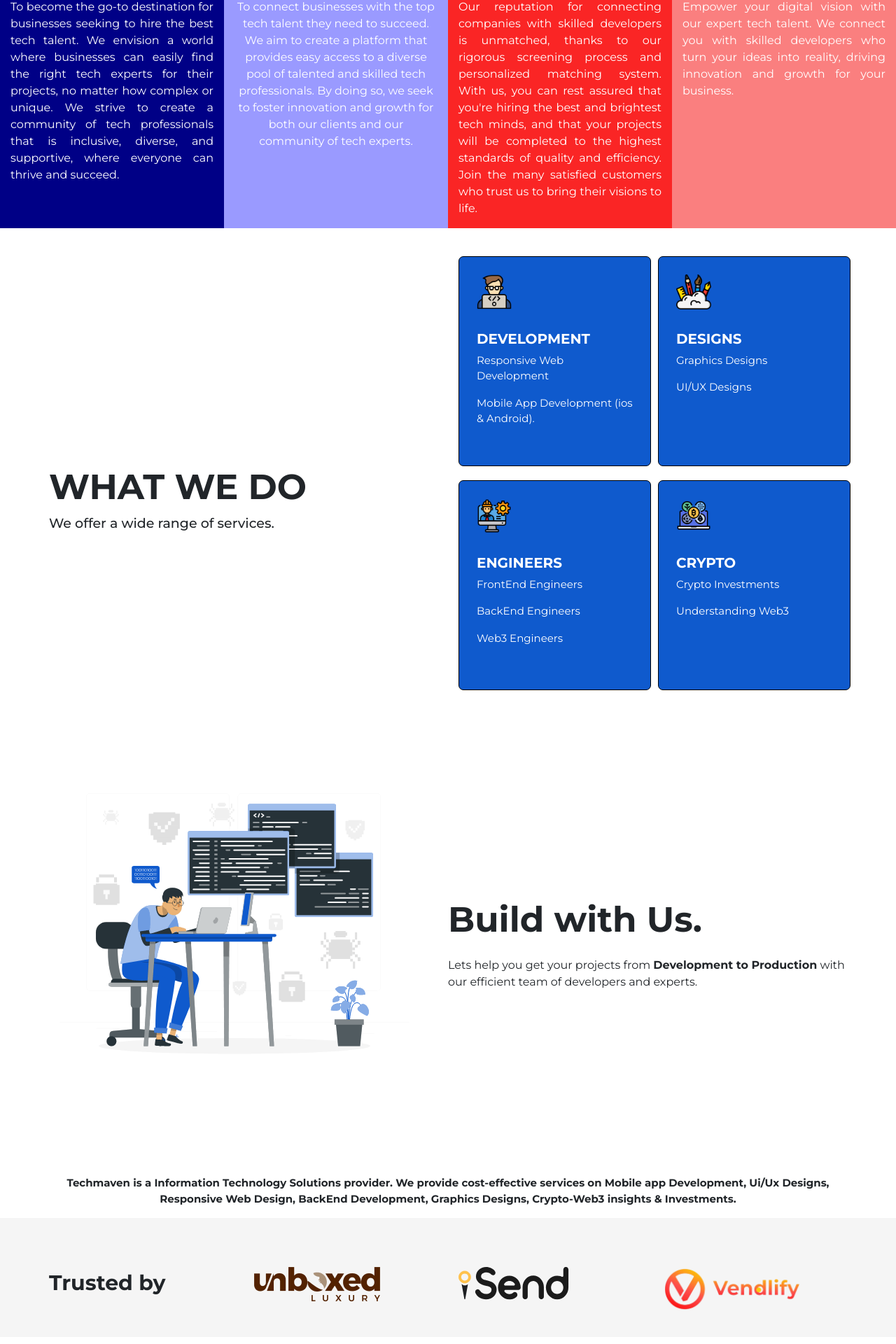
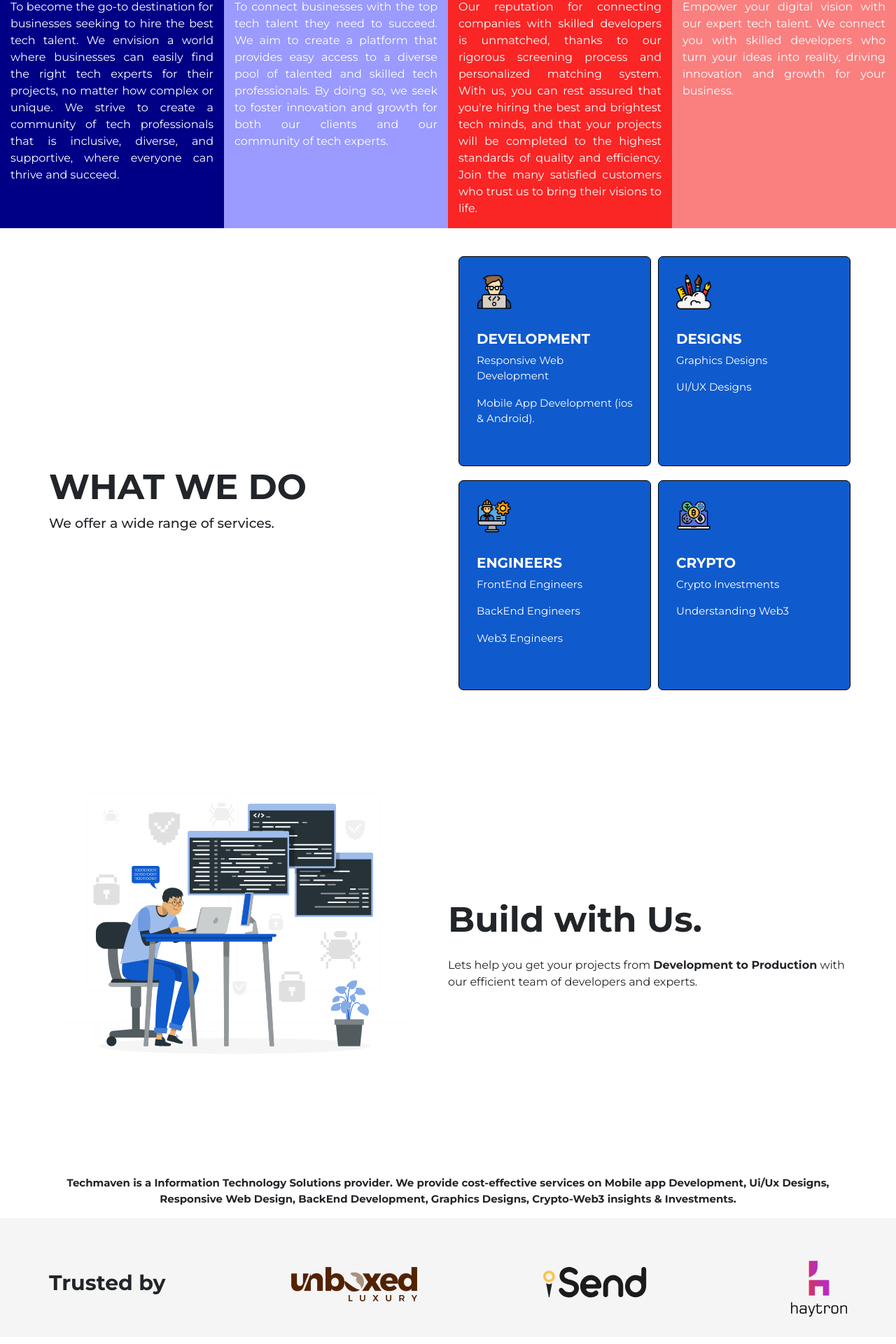
Before and after one commit to Gizzhy/techmaven, a React (Create React App) app: page /Body in a window 1280 px wide. Shown: the part 642-2562 px from the top of the page at 70% size. Built offline with nearby package versions, Linux system fonts and the light colour scheme.

Commit message:
responsive styling

```diff
--- a/src/pages/Body.js
+++ b/src/pages/Body.js
@@ -1,21 +1,20 @@
-import "../pages/body.css"
-import {Typewriter} from 'react-simple-typewriter'
+import "../pages/body.css";
+import { Typewriter } from "react-simple-typewriter";
 // import { useState, useEffect } from "react"
-import employ from "../assets/images/employ.png"
-import typing from "../assets/images/typing.gif"
+import employ from "../assets/images/employ.png";
+import typing from "../assets/images/typing.gif";
 // import creativity from "../assets/images/creativity.png"
-// import cryptocurrency from "../assets/images/cryptocurrency.png"
-import unboxed from "../assets/images/unboxed.png"
-import iSend from "../assets/images/iSend.svg"
-import vendlify from "../assets/images/vendlify.png"
-import coding from "../assets/images/coding.png"
-import creativity from "../assets/images/creativity.png"
-import cryptocurrency from "../assets/images/cryptocurrency.png"
-import engineer from "../assets/images/engineer.png"
+import haytron from "../assets/images/haytron.png"
+import unboxed from "../assets/images/unboxed.png";
+import iSend from "../assets/images/iSend.svg";
+import vendlify from "../assets/images/vendlify.png";
+import coding from "../assets/images/coding.png";
+import creativity from "../assets/images/creativity.png";
+import cryptocurrency from "../assets/images/cryptocurrency.png";
+import engineer from "../assets/images/engineer.png";
 // import  wedo from "./data/wedo.js"
 // import { useState } from "react"
 // import { Link } from "react-router-dom";
-
 
 const Body = () => {
   return (
@@ -26,17 +25,20 @@ const Body = () => {
             <div className="col-sm-6 headoo">
               <div className="head-w1">
                 <Typewriter
-            words={['TECH MAVEN']}
+                  words={["TECH MAVEN"]}
                   loop={1}
                   cursor
-            cursorStyle='|'
+                  cursorStyle="|"
                   typeSpeed={60}
                   deleteSpeed={50}
                   delaySpeed={1000}
                 />
               </div>
               <p className="head-w2">
-                Join thousands of satisfied customers who trust our company to help them find the best tech talent for their projects. We connect businesses with top-notch developers who are not only highly skilled but also reliable and trustworthy.
+                Join thousands of satisfied customers who trust our company to
+                help them find the best tech talent for their projects. We
+                connect businesses with top-notch developers who are not only
+                highly skilled but also reliable and trustworthy.
               </p>
             </div>
             <div className="col-sm-6">
@@ -46,47 +48,57 @@ const Body = () => {
         </div>
       </div>
 
-
       <div className="">
         <div className="container-fluid">
           <div className="row">
             <div className="col-lg-3 vis">
-                <p className="vis-w">
-                Vision
-                </p><br/>
+              <p className="vis-w">Vision</p>
+              <br />
               <p className="vis-w2">
-                To become the go-to destination for businesses seeking to hire the best tech talent. We envision a world where businesses can easily find the right tech experts for their projects, no matter how complex or unique. We strive to create a community of tech professionals that is inclusive, diverse, and supportive, where everyone can thrive and succeed.
+                To become the go-to destination for businesses seeking to hire
+                the best tech talent. We envision a world where businesses can
+                easily find the right tech experts for their projects, no matter
+                how complex or unique. We strive to create a community of tech
+                professionals that is inclusive, diverse, and supportive, where
+                everyone can thrive and succeed.
               </p>
             </div>
             <div className="col-lg-3 mis">
-                    <p className="vis-w">
-                    Mission
-                </p><br/>
-                <p className="visw-2">
-                To connect businesses with the top tech talent they need to succeed. We aim to create a platform that provides easy access to a diverse pool of talented and skilled tech professionals. By doing so, we seek to foster innovation and growth for both our clients and our community of tech experts.
+              <p className="vis-w">Mission</p>
+              <br />
+              <p className="vis-w2">
+                To connect businesses with the top tech talent they need to
+                succeed. We aim to create a platform that provides easy access
+                to a diverse pool of talented and skilled tech professionals. By
+                doing so, we seek to foster innovation and growth for both our
+                clients and our community of tech experts.
               </p>
             </div>
             <div className="col-lg-3 rep">
-                    <p className="vis-w">
-                    Reputation
-                </p><br/>
+              <p className="vis-w">Reputation</p>
+              <br />
               <p className="vis-w2">
-                Our reputation for connecting companies with skilled developers is unmatched, thanks to our rigorous screening process and personalized matching system. With us, you can rest assured that you're hiring the best and brightest tech minds, and that your projects will be completed to the highest standards of quality and efficiency. Join the many satisfied customers who trust us to bring their visions to life.
+                Our reputation for connecting companies with skilled developers
+                is unmatched, thanks to our rigorous screening process and
+                personalized matching system. With us, you can rest assured that
+                you're hiring the best and brightest tech minds, and that your
+                projects will be completed to the highest standards of quality
+                and efficiency. Join the many satisfied customers who trust us
+                to bring their visions to life.
               </p>
             </div>
             <div className="col-lg-3 his">
-                    <p className="vis-w">
-                    Value
-                </p><br/>
+              <p className="vis-w">Value</p>
+              <br />
               <p className="vis-w2">
-                Empower your digital vision with our expert tech talent. We connect you with skilled developers who turn your ideas into reality, driving innovation and growth for your business.
+                Empower your digital vision with our expert tech talent. We
+                connect you with skilled developers who turn your ideas into
+                reality, driving innovation and growth for your business.
               </p>
             </div>
           </div>
         </div>
       </div>
-
-
 
       {/* four boxes section */}
 
@@ -98,20 +110,25 @@ const Body = () => {
               <p className="fourboxes3">We offer a wide range of services.</p>
             </div>
             <div class="col-md-6 areas-things">
-
               <div class="row">
                 <div class="col-md-6">
                   <div className="container fourboxes-container">
-                  <img  className="fourboxes-img" src={coding} alt="coding"/>
+                    <img className="fourboxes-img" src={coding} alt="coding" />
                     <h5 className="fourboxes4">DEVELOPMENT</h5>
                     <p className="fourboxes5">Responsive Web Development</p>
-                  <p className="fourboxes5">Mobile App Development (ios & Android).</p>
+                    <p className="fourboxes5">
+                      Mobile App Development (ios & Android).
+                    </p>
                   </div>
                 </div>
 
                 <div class="col-md-6">
                   <div className="container fourboxes-container">
-                  <img  className="fourboxes-img" src={creativity} alt="coding"/>
+                    <img
+                      className="fourboxes-img"
+                      src={creativity}
+                      alt="coding"
+                    />
                     <h5 className="fourboxes4">DESIGNS</h5>
                     <p className="fourboxes5">Graphics Designs</p>
                     <p className="fourboxes5">UI/UX Designs</p>
@@ -121,7 +138,11 @@ const Body = () => {
               <div class="row">
                 <div class="col-md-6">
                   <div className="container fourboxes-container">
-                  <img  className="fourboxes-img" src={engineer} alt="coding"/>
+                    <img
+                      className="fourboxes-img"
+                      src={engineer}
+                      alt="coding"
+                    />
                     <h5 className="fourboxes4">ENGINEERS</h5>
                     <p className="fourboxes5">FrontEnd Engineers</p>
                     <p className="fourboxes5">BackEnd Engineers</p>
@@ -131,7 +152,11 @@ const Body = () => {
 
                 <div class="col-md-6">
                   <div className="container fourboxes-container">
-                  <img  className="fourboxes-img" src={cryptocurrency} alt="coding"/>
+                    <img
+                      className="fourboxes-img"
+                      src={cryptocurrency}
+                      alt="coding"
+                    />
                     <h5 className="fourboxes4">CRYPTO</h5>
                     <p className="fourboxes5">Crypto Investments</p>
                     <p className="fourboxes5">Understanding Web3</p>
@@ -149,24 +174,24 @@ const Body = () => {
             <img className="img-fluid" src={typing} alt="typing" />
           </div>
           <div className="col-sm-6 typing-a">
-                        <p className="typing-b1">
-                        Build with Us.
-                        </p>
+            <p className="typing-b1">Build with Us.</p>
             <p className="typing-b2">
-                        Lets help you get your projects from <strong>Development to Production</strong> with our efficient team of developers and experts.
+              Lets help you get your projects from{" "}
+<strong>Development to Production</strong> with our efficient team
+              of developers and experts.
             </p>
           </div>
         </div>
       </div>
 
-
-
-
       <div className="container">
         <div className="row">
           <div className="col-12">
             <p className="body-3">
-                    Techmaven is a Information Technology Solutions provider. We provide cost-effective services on Mobile app Development, Ui/Ux Designs, Responsive Web Design, BackEnd Development, Graphics Designs, Crypto-Web3 insights & Investments.
+              Techmaven is a Information Technology Solutions provider. We
+              provide cost-effective services on Mobile app Development, Ui/Ux
+              Designs, Responsive Web Design, BackEnd Development, Graphics
+              Designs, Crypto-Web3 insights & Investments.
             </p>
           </div>
         </div>
@@ -175,28 +200,34 @@ const Body = () => {
       {/* clients */}
       <div className="clients">
         <div className="container cl-a">
-                <div className="row">
-                    <div className="col-sm-3">
+          <div className="cl-b">
+            <div className="">
               <p className="trusted">Trusted by</p>
             </div>
-                    <div className="col-sm-3">
-                    <img className="img-fluid unboxed-img" src={unboxed} alt="vendlify" />
+            <div className="">
+              <img
+                className="img-fluid unboxed-img"
+                src={unboxed}
+                alt="unboxed luxury"
+              />
             </div>
-                    <div className="col-sm-3">
+            <div className="">
               <img className="img-fluid trust-img" src={iSend} alt="vendlify" />
             </div>
-                    <div className="col-sm-3">
-                    <img className="img-fluid vend-img" src={vendlify} alt="vendlify" />
+            <div className="">
+              <img
+                className=" hay-img"
+                src={haytron}
+                alt="vendlify"
+              />
+            </div>
+
           </div>
         </div>
       </div>
-        </div>
-
-
       {/* clients */}
 
-
     </>
- )
-}
-export default Body
+  );
+};
+export default Body;
--- a/src/pages/body.css
+++ b/src/pages/body.css
@@ -20,13 +20,19 @@
 }
 /* scrollbar */
 
-
-
 /* slider */
-* {box-sizing: border-box;}
-body {font-family: Verdana, sans-serif;}
-.mySlides {display: none;}
-img {vertical-align: middle;}
+* {
+  box-sizing: border-box;
+}
+body {
+  font-family: Verdana, sans-serif;
+}
+.mySlides {
+  display: none;
+}
+img {
+  vertical-align: middle;
+}
 
 /* Slideshow container */
 .slideshow-container {
@@ -35,44 +41,44 @@ img {vertical-align: middle;}
   position: relative;
   margin: auto;
 }
-.head-1{
-    background-color: #0F5ACD;
+.head-1 {
+  background-color: #0f5acd;
   /* margin-top: 46px; */
 }
-.headoo{
+.headoo {
   margin: auto;
 }
-.head-w1, .head-w2{
+.head-w1,
+.head-w2 {
   color: white;
 }
-.head-w1{
+.head-w1 {
   font-weight: bold;
   font-size: 70px;
-
 }
-.head-w2{
+.head-w2 {
   font-size: 18px;
-    text-align:justify;
+  text-align: justify;
 }
 
-.logos{
+.logos {
   width: 100%;
   /* height: 200px; */
 }
-.what-we{
+.what-we {
   text-align: center;
 }
-.what-we1{
+.what-we1 {
   font-size: 30px;
   font-weight: bold;
 }
-.what-we2{
+.what-we2 {
   font-size: 18px;
   font-weight: 600;
 }
 
-.we-do-a{
-    background-color: #0F5ACD;
+.we-do-a {
+  background-color: #0f5acd;
   border-radius: 5px;
   color: white;
   border: 1px black solid;
@@ -81,25 +87,24 @@ img {vertical-align: middle;}
   width: 286px;
   height: 300px;
 }
-.we-do-a-l{
-    background-color: #0F5ACD;
+.we-do-a-l {
+  background-color: #0f5acd;
   border-radius: 5px;
   color: white;
   border: 1px black solid;
   text-align: center;
   margin-right: 0px;
-    width: 286px
+  width: 286px;
 }
 
-
-.vis-w2{
-    text-align:justify;
+.vis-w2 {
+  text-align: justify;
 }
 
-.list-p{
+.list-p {
   list-style-type: none;
 }
-.code-img{
+.code-img {
   width: 15%;
 }
 
@@ -134,7 +139,7 @@ img {vertical-align: middle;}
   transition: background-color 0.6s ease;
 }
 
-.dot-span{
+.dot-span {
   text-align: center;
 }
 
@@ -149,35 +154,45 @@ img {vertical-align: middle;}
 }
 
 @keyframes fade {
-  from {opacity: .4}
-  to {opacity: 1}
+  from {
+    opacity: 0.4;
   }
-.clients{
+  to {
+    opacity: 1;
+  }
+}
+.clients {
   background-color: #f5f5f5;
   height: 170px;
   margin-bottom: 70px;
 }
-.cl-a{
-    padding:70px 0;
-
+.cl-a {
+  padding: 70px 0;
 }
-.trusted{
+.trusted {
   font-size: 30px;
   font-weight: bold;
 }
-.trust-img{
-    width: 60%;
-}
-.vend-img{
-    width: 75%;
+.trust-img {
+  width: 85%;
 }
 
+.cl-b {
+  display: flex;
+  flex-direction: row;
+  justify-content: space-between;
+}
+.hay-img {
+  width: 80px;
+  height: 80px;
+  margin-top: -9px;
+}
 
 #services {
   /* margin: 5% 0; */
   margin-top: 40px;
 }
-  .what-wee{
+.what-wee {
   padding: 300px 0;
 }
 
@@ -190,33 +205,31 @@ img {vertical-align: middle;}
   /* margin-left: 20px; */
   border-radius: 7px;
   margin-bottom: 20px;
-    background-color: #0F5ACD;
+  background-color: #0f5acd;
   /* border-color: #000; */
 }
 
-  .fourboxes2{
+.fourboxes2 {
   font-size: 50px;
   font-weight: 700;
 }
 
-  .fourboxes3{
+.fourboxes3 {
   font-size: 19px;
   font-weight: 500;
 }
 
-  .fourboxes4{
+.fourboxes4 {
   font-size: 20px;
-    font-family: 'Montserrat', sans-serif;
+  font-family: "Montserrat", sans-serif;
   font-weight: bold;
 }
 
-
-  .fourboxes5{
+.fourboxes5 {
   font-size: 15px;
   /* font-family: 'Montserrat', sans-serif; */
   font-weight: normal;
 }
-
 
 .fourboxes-container:hover {
   animation: pulse;
@@ -230,120 +243,179 @@ img {vertical-align: middle;}
   height: 50px;
   margin-bottom: 30px;
 }
-  .typing-a{
+.typing-a {
   padding: 198px 0;
 }
 
-  .typing-b1{
+.typing-b1 {
   font-size: 50px;
   font-weight: 700;
 }
 
-
-
-
 /* On smaller screens, decrease text size */
 @media only screen and (max-width: 300px) {
-  .text {font-size: 11px}
+  .text {
+    font-size: 11px;
+  }
 }
 /* slider */
 
-.vis{
+.vis {
   background-color: rgb(0, 0, 134);
   color: white;
   text-align: center;
 }
-.mis{
+.mis {
   background-color: rgb(154, 154, 255);
   color: white;
   text-align: center;
 }
-.rep{
+.rep {
   background-color: rgb(250, 37, 37);
   color: white;
   text-align: center;
 }
-.his{
+.his {
   background-color: rgb(250, 127, 127);
   color: white;
   text-align: center;
 }
 
-.vis-w{
+.vis-w {
   margin-top: 22px;
   font-size: 25px;
   font-weight: 600;
 }
 
-.body-3{
+.body-3 {
   text-align: center;
   margin-top: 50px;
   font-weight: bold;
   font-size: 15px;
-
+}
+@media screen and (min-width: 100px) and (max-width: 299px) {
+  .vis-w2 {
+    font-size: 12px;
+    text-align: justify;
+  }
+  .fourboxes2 {
+    font-size: 30px;
+    font-weight: 700;
+  }
+  .fourboxes-container {
+    /* text-align: center; */
+    width: 240px;
+  }
+  .cl-b {
+    display: flex;
+    flex-direction: column;
+    justify-content: space-between;
+  }
+  .unboxed-img {
+    width: 30%;
+  }
+  .trust-img {
+    width: 30%;
+    margin-top: 20px;
+  }
+  .hay-img {
+    width: 80px;
+    height: 80px;
+    margin-top: 20px;
+  }
+  .typing-b1 {
+    text-align: center;
+    font-size: 30px;
+    font-weight: 700;
+  }
+  .typing-b2 {
+    font-size: 15px;
+    text-align: justify;
+  }
+}
+@media screen and (min-width: 300px) and (max-width: 500px) {
+  .fourboxes-container {
+    /* text-align: center; */
+    width: 300px;
+  }
+  .cl-b {
+    display: flex;
+    flex-direction: column;
+    justify-content: space-between;
+  }
+  .unboxed-img {
+    width: 30%;
+  }
+  .trust-img {
+    width: 30%;
+    margin-top: 20px;
+  }
+  .hay-img {
+    width: 80px;
+    height: 80px;
+    margin-top: 20px;
+  }
+  .typing-b1 {
+    text-align: center;
+    font-size: 33px;
+    font-weight: 700;
+  }
+  .typing-b2 {
+    font-size: 15px;
+  }
 }
 
-
 @media screen and (max-width: 850px) {
-  .head-w1{
+  .head-w1 {
     /* margin-top: 70px; */
     font-size: 40px;
     text-align: center;
-
   }
 
-.what-wee{
+  .what-wee {
     text-align: center;
     padding: 0;
   }
-.areas-things{
+  .areas-things {
     text-align: center;
   }
 
-
-.fourboxes-container{
-  /* text-align: center; */
-  width: 390px;
+  .body-3 {
+    text-align: center;
+    text-align: justify;
+    margin-top: 50px;
   }
-
-.body-3{
-  text-align: center;
-  text-align:justify;
-  margin-top: 50px;
-
-}
-.typing-a{
+  .typing-a {
     padding: 0;
   }
 
-.clients{
-  height: 300px;
+  .clients {
+    height: 350px;
     margin-bottom: 70px;
     text-align: center;
   }
 
-.cl-a{
-  padding:35px 0;
-
+  .cl-a {
+    padding: 35px 0;
   }
 
-.trusted{
+  .trusted {
     font-size: 40px;
     font-weight: bold;
   }
-.unboxed-img{
-  width: 20%;
-}
-.trust-img{
-  width: 20%;
-  margin-top: 20px;
-}
-.vend-img{
-  width: 30%;
-  margin-top: 20px;
-}
 
-.lala{
+  .lala {
     text-align: center;
   }
 }
+@media screen and (min-width: 851px) and (max-width: 1200px) {
+  .fourboxes-container {
+    width: 230px;
+  }
+}
+@media screen and (min-width: 501px) and (max-width: 850px) {
+  .fourboxes-container {
+    width: 170px;
+    height: 310px;
+  }
+}
```
Also changed, not shown: src/components/Navbar.js (+32 -23 lines), src/components/navbar.css (+15 -15 lines), src/pages/About.js (+59 -16 lines), src/pages/about.css (+12 -11 lines), src/assets/images/haytron.png (added). Lines whose indentation alone changed are shown as unchanged.
